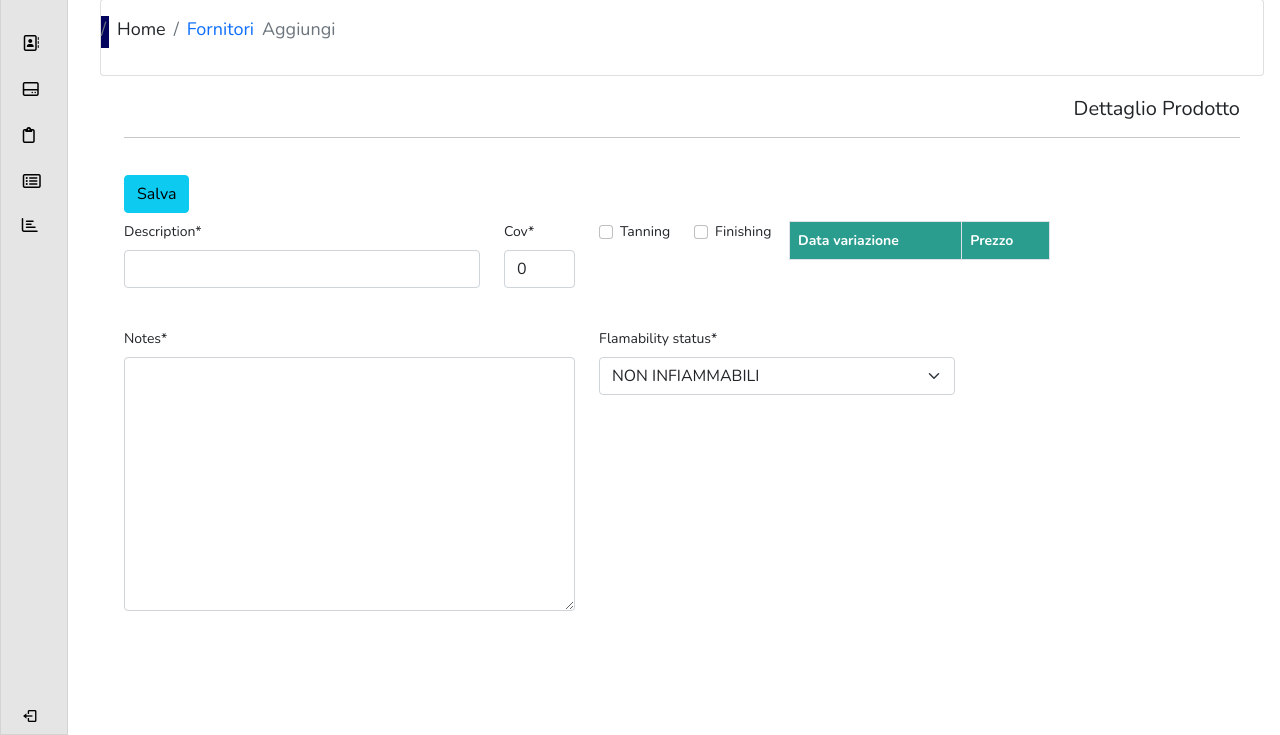
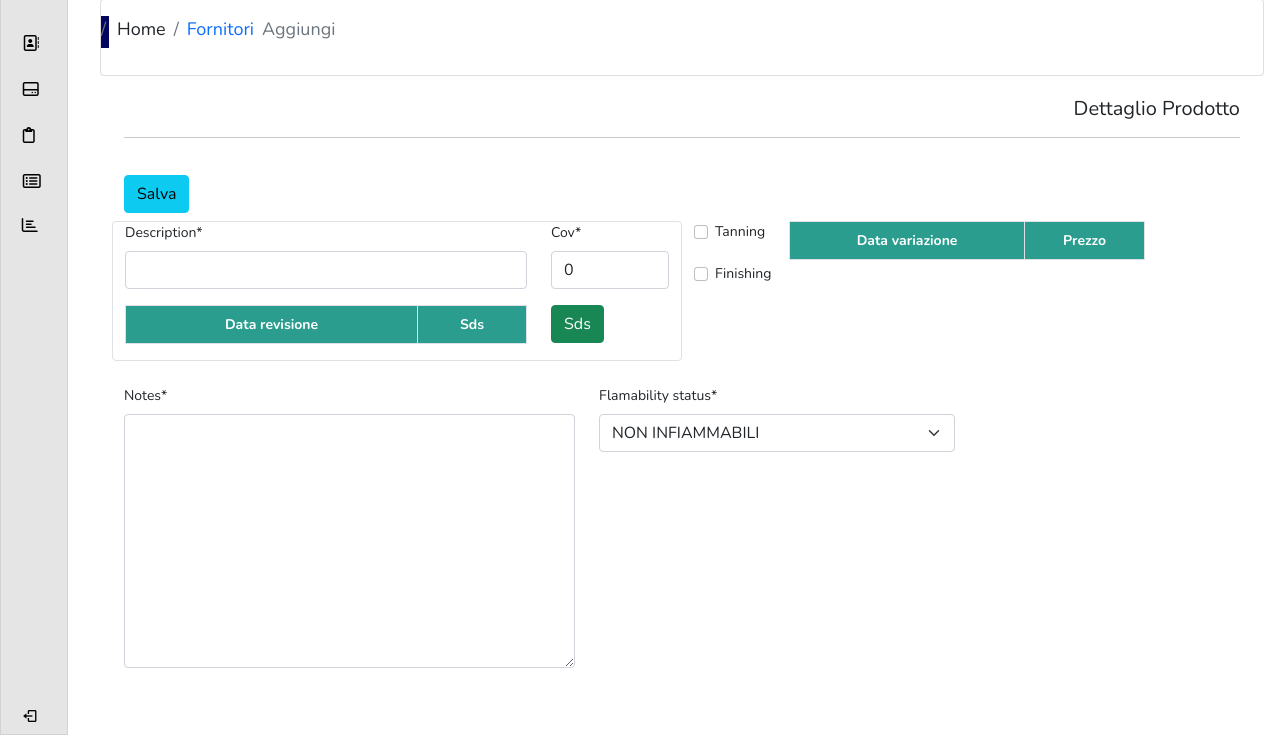
Before and after one commit to r4gtl/e_factoryDjango, a Django app: template chemicals/templates/chemicals/single_product.html in a window 1280 px wide. Shown: the part 65-800 px from the top of the page. Run offline with Django 4.2, Linux system fonts and the light colour scheme; the template is opened without the code that fills it: values that come from a table or form of the project are taken from there, others are empty; some libraries are stand-ins or nearby versions.

Commit message:
Styling single-product page

```diff
--- a/chemicals/templates/chemicals/single_product.html
+++ b/chemicals/templates/chemicals/single_product.html
@@ -43,38 +43,74 @@
 
 
                   <div class="row mb-4">
-                      <div class="col-md-4">
-                        {{ form.description|as_crispy_field }}
+                    <!-- preparo un riquadro con descrizione, cov e sotto la tbl delle sds -->
+                    <div class="col-md-6 border rounded">
+                      <div class="row">
+                        <div class="col-md-9">
+                          {{ form.description|as_crispy_field }}
+                        </div>
+                        <div class="col-md-3">
+                          {{ form.cov|as_crispy_field }}
+                        </div>
                       </div>
-                      <div class="col-md-1">
-                        {{ form.cov|as_crispy_field }}
-                      </div>
-                      <div class="col-md-1">
-                        {{ form.tanning|as_crispy_field }}
-                      </div>
-                      <div class="col-md-1">
-                        {{ form.finishing|as_crispy_field }}
-                      </div>
-                      <!-- riquadro prezzi-->
-                      <div class="col-md-3">
+                      <div class="row">
+                        <div class="col-md-9">
                         <table class="table table-bordered table-striped">
                           <thead>
                             <tr>
-                              <th>Data variazione</th>
-                              <th>Prezzo</th>
+                              <th class="text-center">Data revisione</th>
+                              <th class="text-center">Sds</th>
+                            </tr>
+                          </thead>
+                          <tbody>
+                            {% for sds in sds %}
+                            <tr>
+
+                              <td class="text-end">{{ sds.rev_date|date:'d/m/Y' }}</td>
+                              <td class="text-end">{{ sds.sds }}</td>
+                            </tr>
+                            {% endfor %}
+                          </tbody>
+                        </table>
+                      </div>
+                      <div class="col-md-3">
+                        <input type="submit" class="btn btn-xl btn-success mb-2 me-1 data-toggle="tooltip" data-placement="right" title="Aggiungi Scheda di Sicurezza" value="Sds">
+                      </div>
+                      </div>
+
+                    </div>
+                    <!-- fine riquadro -->
+
+                      <div class="col-md-1">
+                      <div class="row mb-0">
+                          {{ form.tanning|as_crispy_field }}
+                        </div>
+                          <div class="row mt-0">
+                          {{ form.finishing|as_crispy_field }}
+                        </div>
+
+                      </div>
+                      <!-- riquadro prezzi-->
+                      <div class="col-md-4">
+                        <table class="table table-bordered table-striped">
+                          <thead>
+                            <tr>
+                              <th class="text-center">Data variazione</th>
+                              <th class="text-center">Prezzo</th>
                             </tr>
                           </thead>
                           <tbody>
                             {% for price in prices %}
                             <tr>
 
-                              <td>{{ price.price_date }}</td>
+                              <td class="text-end">{{ price.price_date|date:'d/m/Y' }}</td>
                               <td class="text-end">{{ price.price }}</td>
                             </tr>
                             {% endfor %}
                           </tbody>
                         </table>
                       </div>
+
                       <!-- fine riquadro prezzi-->
                     </div>
 
--- a/chemicals/views.py
+++ b/chemicals/views.py
@@ -13,7 +13,7 @@ from django.db.models import Max, Prefetch, Subquery, OuterRef, FilteredRelation
 # Create your views here.
 
 def home(request):
-    suppliers_list = Suppliers.objects.filter(category=3)
+    suppliers_list = Suppliers.objects.filter(category=2)
     suppliers_filter = SupplierFilter(request.GET, queryset=suppliers_list)
     return render(request, 'chemicals/suppliers_list.html', {'filter': suppliers_filter})
 
```
Also changed, not shown: chemicals/migrations/0010_alter_chemicals_cov.py (added).
